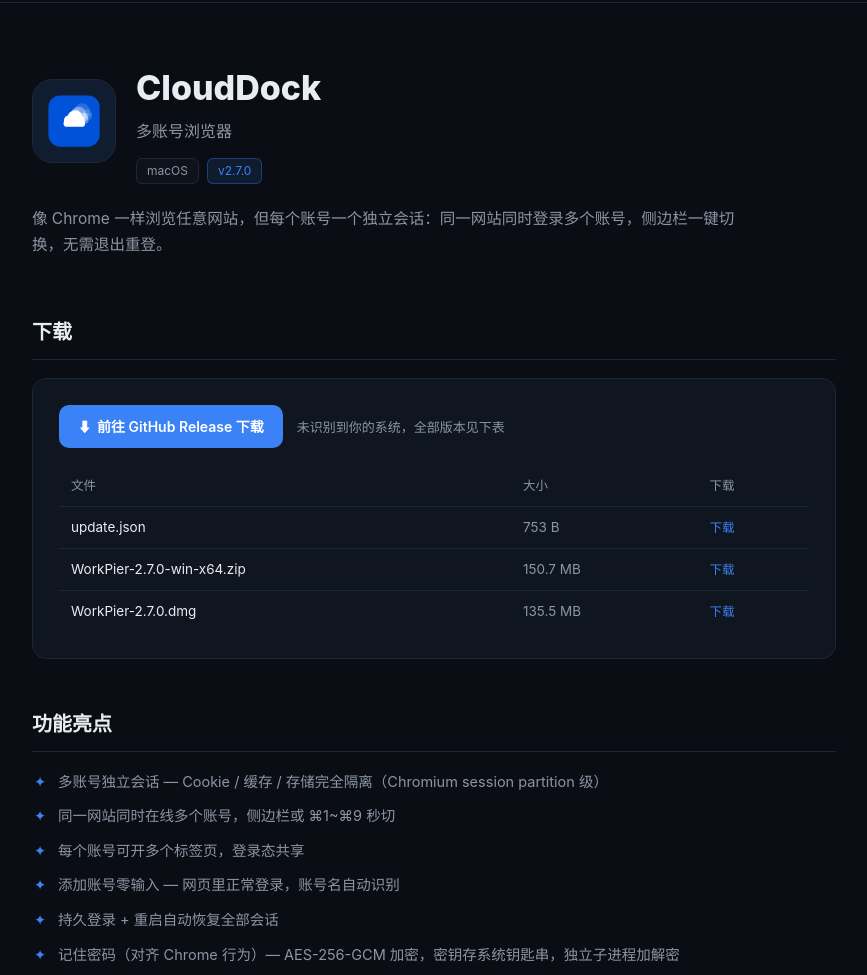
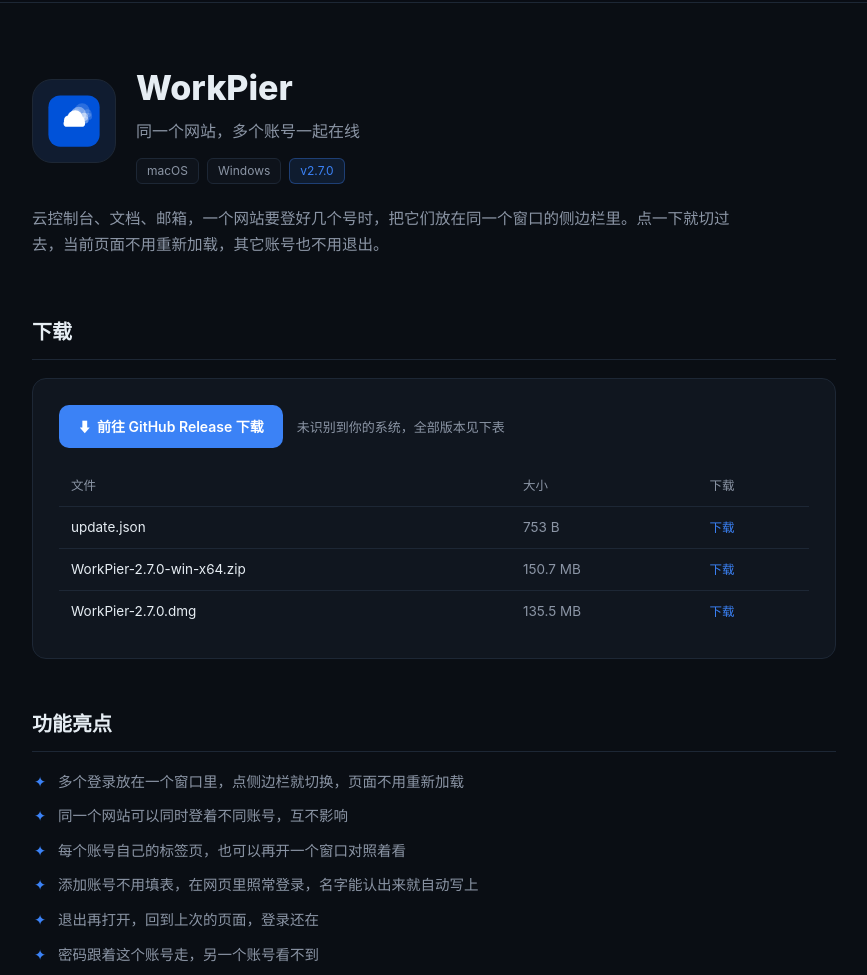
Before and after one commit to SirKayZh/SirKayZh.github.io, a plain HTML site: page projects/clouddock.html in a window 1280 px wide. Shown: the part 57-1032 px from the top of the page, without its empty margins (206-1073 px from the left). Drawn offline with Linux system fonts and the light colour scheme.

Commit message:
对外把 CloudDock 改成 WorkPier，下载指向 workpier 仓库
首页和项目页用使用时的说法，不再把会话隔离写在最前面。

Co-authored-by: Cursor <cursoragent@cursor.com>

```diff
--- a/data/projects.json
+++ b/data/projects.json
@@ -48,34 +48,35 @@
     },
     {
       "slug": "clouddock",
-      "name": "CloudDock",
-      "tagline": "多账号浏览器",
-      "description": "像 Chrome 一样浏览任意网站，但每个账号一个独立会话：同一网站同时登录多个账号，侧边栏一键切换，无需退出重登。",
-      "repo": "SirKayZh/clouddock",
-      "platforms": ["macOS"],
+      "name": "WorkPier",
+      "tagline": "同一个网站，多个账号一起在线",
+      "description": "云控制台、文档、邮箱，一个网站要登好几个号时，把它们放在同一个窗口的侧边栏里。点一下就切过去，当前页面不用重新加载，其它账号也不用退出。",
+      "repo": "SirKayZh/workpier",
+      "platforms": ["macOS", "Windows"],
       "icon": "assets/img/clouddock/icon.svg",
       "featured": true,
       "order": 2,
       "highlights": [
-        "多账号独立会话 — Cookie / 缓存 / 存储完全隔离（Chromium session partition 级）",
-        "同一网站同时在线多个账号，侧边栏或 ⌘1~⌘9 秒切",
-        "每个账号可开多个标签页，登录态共享",
-        "添加账号零输入 — 网页里正常登录，账号名自动识别",
-        "持久登录 + 重启自动恢复全部会话",
-        "记住密码（对齐 Chrome 行为）— AES-256-GCM 加密，密钥存系统钥匙串，独立子进程加解密"
+        "多个登录放在一个窗口里，点侧边栏就切换，页面不用重新加载",
+        "同一个网站可以同时登着不同账号，互不影响",
+        "每个账号自己的标签页，也可以再开一个窗口对照着看",
+        "添加账号不用填表，在网页里照常登录，名字能认出来就自动写上",
+        "退出再打开，回到上次的页面，登录还在",
+        "密码跟着这个账号走，另一个账号看不到"
       ],
       "screenshots": [],
       "downloads": {
         "macos-arm64": { "prefer": [".dmg"], "any": [".dmg"] },
-        "macos-x64": { "prefer": [".dmg"], "any": [".dmg"] }
+        "windows-x64": { "prefer": ["win-x64.zip"], "any": ["win-x64.zip"] }
       },
       "install": {
-        "macos": "双击 .dmg 安装，将 CloudDock 拖入「应用程序」。首次打开若提示「无法验证开发者」，在 Finder 中右键 App 选「打开」，或在终端执行 xattr -cr /Applications/CloudDock.app",
-        "windows": ""
+        "macos": "打开 .dmg，把 WorkPier 拖进「应用程序」。当前安装包是 Apple 芯片。首次打开若提示无法验证开发者，在 Finder 里右键应用选「打开」，或在终端执行 xattr -cr /Applications/WorkPier.app",
+        "windows": "下载 win-x64.zip，解压到任意目录，双击 WorkPier.exe。不用安装。SmartScreen 弹出时选「更多信息」，再选「仍要运行」。"
       },
       "faq": [
-        { "q": "和多个浏览器 Profile 有什么区别？", "a": "Profile 之间切换要整窗重载；CloudDock 是会话级隔离，每个账号一个独立会话，侧边栏点击即切，不重载页面，且所有账号同屏共存。" },
-        { "q": "密码安全吗？", "a": "密码使用 AES-256-GCM 加密，主密钥存放在 macOS 登录钥匙串；加解密在独立最小权限子进程完成，明文不进主进程内存，磁盘只存密文。" }
+        { "q": "和 Chrome 多用户有什么区别？", "a": "Chrome 每个用户是自己的窗口，切换时整窗换掉。WorkPier 把这些登录放在同一个窗口的侧边栏里，点一下就切，你没在看的账号仍然登录着。" },
+        { "q": "密码安全吗？", "a": "密码加密后存在这台电脑上。macOS 的密钥在登录钥匙串里，Windows 的密钥只属于当前这个 Windows 用户。网页里的脚本读不回 WorkPier 替你保存的密码。" },
+        { "q": "关掉之后还要重新登录吗？", "a": "一般不用。下次打开会回到上次的页面，登录还在。如果网站自己让登录失效，就需要重新登录一次。" }
       ]
     },
     {
--- a/data/releases.json
+++ b/data/releases.json
@@ -1,5 +1,5 @@
 {
-  "updated_at": "2026-11-17T10:46:34.422123+00:00",
+  "updated_at": "2026-11-17T14:50:15.255803+00:00",
   "releases": {
     "markmate": {
       "tag": "v2.2.2",
--- a/projects/clouddock.html
+++ b/projects/clouddock.html
@@ -3,7 +3,7 @@
 <head>
   <meta charset="UTF-8">
   <meta name="viewport" content="width=device-width, initial-scale=1.0">
-  <title>CloudDock · 大号哥的仓库</title>
+  <title>WorkPier · 大号哥的仓库</title>
   <link rel="icon" href="../assets/img/clouddock/icon.svg" type="image/svg+xml">
   <link rel="stylesheet" href="../assets/style.css">
 </head>
```
Also changed, not shown: index.html (+2 -2 lines), 1 other file.
